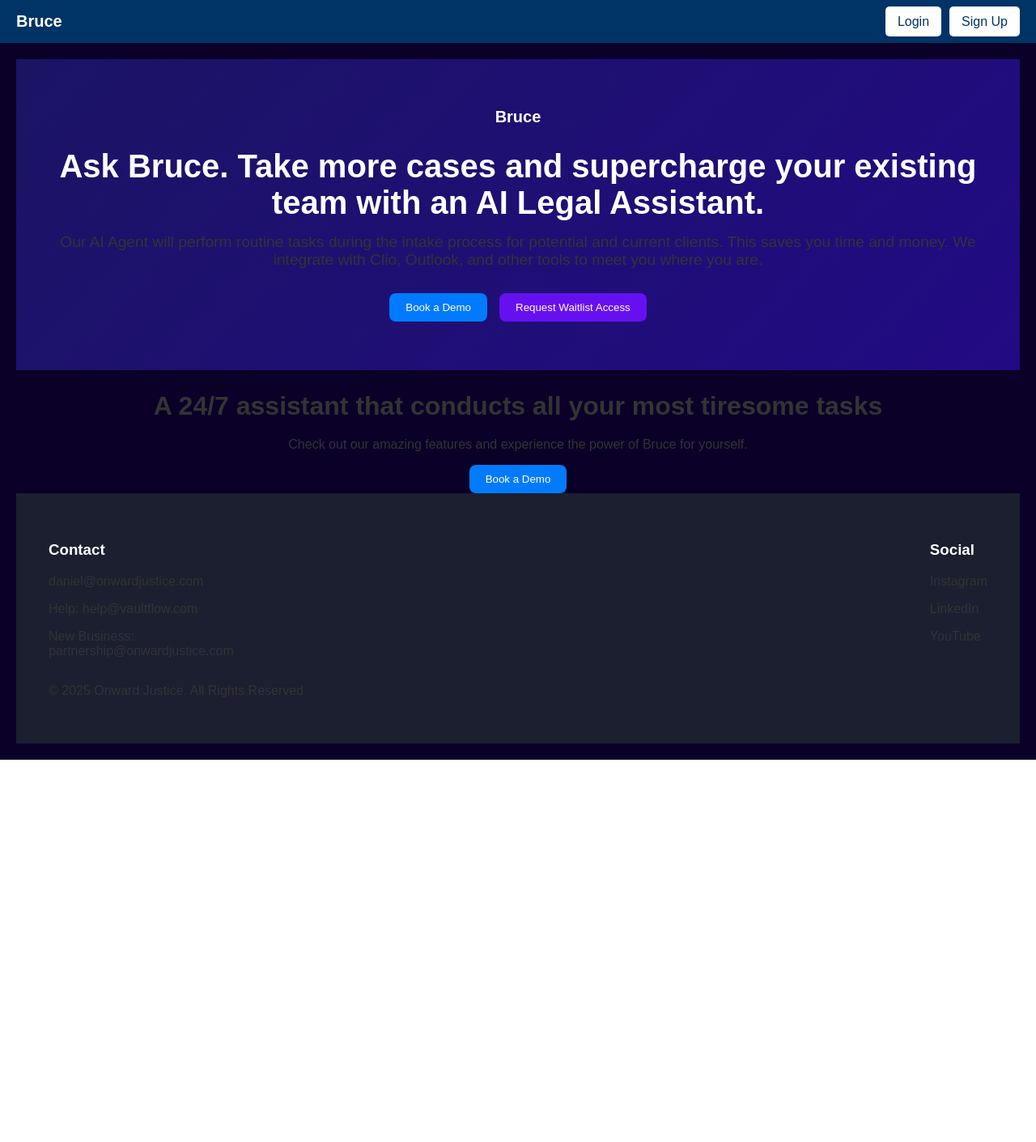
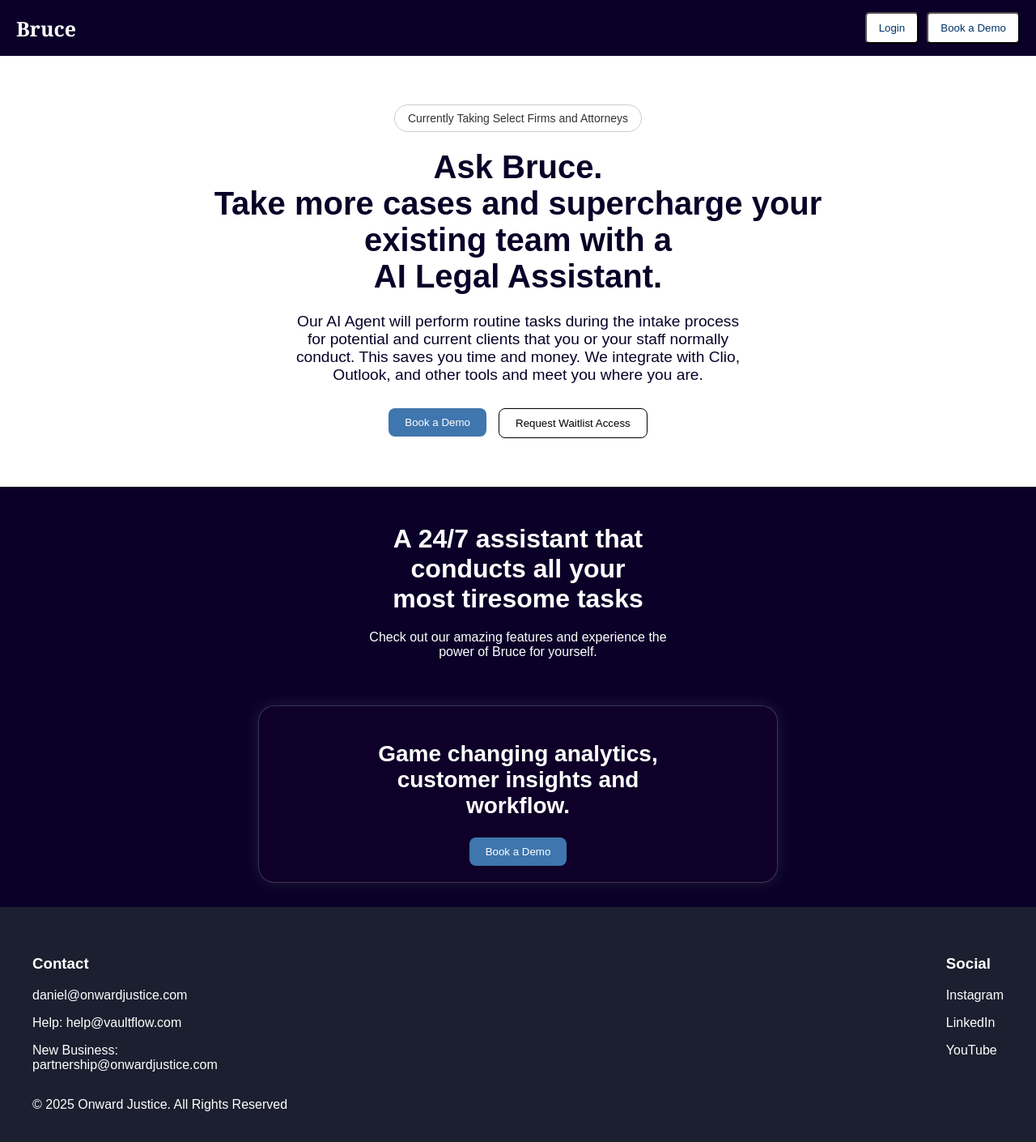
Before and after one commit to yoh1234/test_project, a React (Vite) app in the folder frontend/: page / in a window 1280 px wide. Shown: the top 1410 px of the page at 81% size. Before the commit the page ends 938 px from the top, so only its background shows below. Built offline with nearby package versions, Linux system fonts and the light colour scheme; no server answers.

Commit message:
frontend update

```diff
--- a/frontend/src/components/Form.jsx
+++ b/frontend/src/components/Form.jsx
@@ -26,14 +26,14 @@ function Form({ route, method }) {
                 localStorage.setItem(REFRESH_TOKEN, res.data.refresh);
                 navigate("/dashboard")
             } else {
-                alert("Your account has been created")
+                alert("Your account has been created. Please wait until your access has been approved. Please contact us if you have any questions.")
                 navigate("/login")
             }
         } catch (error) {
             if (method === "Register" && error.response && error.response.status === 400){
                 setMessage("This email is already registered.");
             } else if (method === "login") {
-                setMessage("We are setting up your account. We will infrom you of any changes.");
+                setMessage("Something went wrong. Please try again. We may be in the process of setting up your account if you recently created it.");
             } else {
                 setMessage("Something went wrong. Please try again.");
             }
--- a/frontend/src/components/Header.jsx
+++ b/frontend/src/components/Header.jsx
@@ -21,11 +21,20 @@ const Header = () => {
       <span className="logo" onClick={() => navigate("/")}>Bruce</span>
       <nav>
         {isAuthenticated ? (
-          <button className="nav-btn" onClick={handleSignOut}>Sign Out</button>
-        ) : (
+          <div>
+            <Link to="/dashboard">
+              <button className="nav-btn">Dashboard</button>
+            </Link>
+            <button className="nav-btn" onClick={handleSignOut}>Sign Out</button>
+          </div>) : (
           <>
-            <Link to="/login" className="nav-btn">Login</Link>
-            <Link to="/register" className="nav-btn">Sign Up</Link>
+            {/* <Link to="/login" className="nav-btn">Login</Link> */}
+            <Link to="/login">
+              <button className="nav-btn">Login</button>
+            </Link>
+            <a href="https://calendly.com/onwardjusticemeeting/meet-daniel-1" target="_blank" rel="noopener noreferrer">
+              <button className="nav-btn">Book a Demo</button>
+            </a>
           </>
         )}
       </nav>
--- a/frontend/src/components/Mainpage.jsx
+++ b/frontend/src/components/Mainpage.jsx
@@ -1,34 +1,49 @@
 import React from "react";
 import "../styles/Homepage.css";
+import { Link } from "react-router-dom";
 
 function HomePage() {
   return (
     <div className="homepage-container">
     {/* Hero Section */}
     <header className="hero-section">
-      <span className="logo" onClick={() => navigate("/")}>
-        Bruce
-      </span>
+
+      <div className="rounded-badge">
+        Currently Taking Select Firms and Attorneys
+    </div>
       <h1 className="hero-title">
-        Ask Bruce. Take more cases and supercharge your existing team with an AI Legal Assistant.
+        <p>
+        Ask Bruce.<br />Take more cases and supercharge your<br />existing team with a<br />AI Legal Assistant.
+        </p>
       </h1>
       <p className="hero-description">
-        Our AI Agent will perform routine tasks during the intake process for potential and current clients.
-        This saves you time and money. We integrate with Clio, Outlook, and other tools to meet you where you are.
+        Our AI Agent will perform routine tasks during the intake process <br />for potential and current clients that you
+        or your staff normally <br /> conduct. This saves you time and money. We integrate with Clio, <br />Outlook, and other tools and meet you where you are.
       </p>
       <div className="button-container">
-        <button className="primary-btn">Book a Demo</button>
+        <a href="https://calendly.com/onwardjusticemeeting/meet-daniel-1" target="_blank" rel="noopener noreferrer">
+          <button className="primary-btn">Book a Demo</button>
+        </a>
+        <Link to="/register">
         <button className="secondary-btn">Request Waitlist Access</button>
+        </Link>
       </div>
     </header>
 
     {/* Assistant Features Section */}
     <section className="assistant-section">
-      <h2>A 24/7 assistant that conducts all your most tiresome tasks</h2>
-      <p>Check out our amazing features and experience the power of Bruce for yourself.</p>
-      <button className="primary-btn">Book a Demo</button>
+      <h2>A 24/7 assistant that <br />conducts all your  <br />most tiresome tasks</h2>
+      <p>Check out our amazing features and experience the <br />power of Bruce for yourself.</p>
+
     </section>
-
+    <div className="wrapper">
+    <section className="hero-section-2">
+        <h1>Game changing analytics, <br /> customer insights and  <br /> workflow.</h1>
+        <a href="https://calendly.com/onwardjusticemeeting/meet-daniel-1" target="_blank" rel="noopener noreferrer">
+        <button className="primary-btn">Book a Demo</button>
+        </a>
+    </section>
+    </div>
     {/* Footer */}
     <footer className="footer-section">
       <div className="footer-content">
--- a/frontend/src/components/chatbot.jsx
+++ b/frontend/src/components/chatbot.jsx
@@ -50,6 +50,12 @@ const Chatbot = ({ clientId }) => {
                     onChange={(e) => setInput(e.target.value)}
                     placeholder="Type your question..."
                     rows={3}
+                    onKeyDown={(e) => {
+                        if (e.key === "Enter" && !e.shiftKey) { // Send on Enter, allow Shift+Enter for new lines
+                            e.preventDefault(); // Prevents newline
+                            sendMessage();
+                        }
+                    }}
                     />
                     <button onClick={sendMessage}>Enter</button>
                 </div>
--- a/frontend/src/styles/Header.css
+++ b/frontend/src/styles/Header.css
@@ -6,16 +6,17 @@ body {
   }
 
   .header {
+    font-family: 'Georgia', serif;
     display: flex;
     justify-content: space-between;
     align-items: center;
     padding: 15px 20px;
-    background-color: #003366;
+    background-color: #0a0028;
     color: white;
   }
 
   .logo {
-    font-size: 20px;
+    font-size: 25px;
     font-weight: bold;
     cursor: pointer;  /* Changes cursor to a pointer (hand) */
     user-select: none; /* Prevents text selection */
@@ -36,6 +37,7 @@ body {
   .nav-btn:hover {
     background-color: lightgray;
   }
+
 
   .main-content {
     padding: 40px;
--- a/frontend/src/styles/Homepage.css
+++ b/frontend/src/styles/Homepage.css
@@ -3,22 +3,34 @@
   text-align: center;
   color: #fff;
   background-color: #0a0028;
-  padding: 20px;
+  /* padding: 20px; */
 }
 
 .hero-section {
-  background: linear-gradient(135deg, #1b1464, #220a84);
+  /* background: linear-gradient(135deg, #ededef, #6948ee); */
+  background-color: white;
   padding: 60px 20px;
 }
+.rounded-badge {
+  padding: 8px 16px;
+  border: 1px solid #ccc;
+  border-radius: 9999px;
+  color: #333;
+  font-size: 14px;
+  display: inline-block;
+  text-align: center;
+}
 
-.hero-title {
+.hero-title p{
   font-size: 2.5rem;
   margin-bottom: 10px;
+  color: #0a0028;
 }
 
 .hero-description {
   font-size: 1.2rem;
   margin-bottom: 30px;
+  color: #0a0028;
 }
 
 .button-container {
@@ -26,9 +38,24 @@
   justify-content: center;
   gap: 15px;
 }
-
+.assistant-section{
+  padding-bottom:30px;
+}
+.assistant-section h2{
+  padding-top:20px;
+  color: white;
+}
+.assistant-section p{
+  color: white;
+}
+.footer-section h3{
+  color: white;
+}
+.footer-section p {
+  color: white;
+}
 .primary-btn, .secondary-btn {
-  background-color: #007bff;
+  background-color: #3f76ad;
   color: white;
   padding: 10px 20px;
   border: none;
@@ -37,7 +64,10 @@
 }
 
 .secondary-btn {
-  background-color: #6610f2;
+  color: black;
+  background-color: white;
+  border: 1px solid black;
+
 }
 
 .footer-section {
@@ -53,6 +83,30 @@
 
 .contact-info, .social-links {
   max-width: 300px;
+}
+.wrapper {
+  display: flex;
+  justify-content: center; /* Horizontally center the content */
+  align-items: center; /* Vertically center the content */
+  height: 30vh;
+  padding-bottom: 20px; /* Full height of the viewport */
+}
+.hero-section-2{
+  background: rgba(15, 0, 40, 0.9); /* Dark purple with slight transparency */
+  padding: 20px;
+  border-radius: 20px;
+  text-align: center;
+  justify-content: center;
+  width: 600px;
+  box-shadow: 0 0 20px rgba(255, 255, 255, 0.1);
+  border: 1px solid rgba(255, 255, 255, 0.2);
+}
+
+.hero-section-2 h1{
+  font-family: 'Poppins', sans-serif;
+  font-size: 28px;
+  font-weight: bold;
+  color: white;
 }
 /* .homepage-container {
     font-family: 'Arial', sans-serif;
--- a/frontend/src/styles/chatbot.css
+++ b/frontend/src/styles/chatbot.css
@@ -7,8 +7,8 @@
     max-width: 600px;
     margin: auto;
     border: 1px solid #ccc;
-    border-radius: 10px;
-    padding: 10px; */
+    border-radius: 10px; */
+    /* padding-bottom: 20vh; */
 }
 .chatbot-area {
     display: flex;
@@ -19,7 +19,7 @@
     border: 1px solid #ddd;
     padding: 15px;
     min-width: 300px;
-    max-height: 500px;
+    max-height: 700px;
     height: 80vh;
     position: relative;
 }
```
Also changed, not shown: 1 other file (tests, documents, lock files or other folders).
